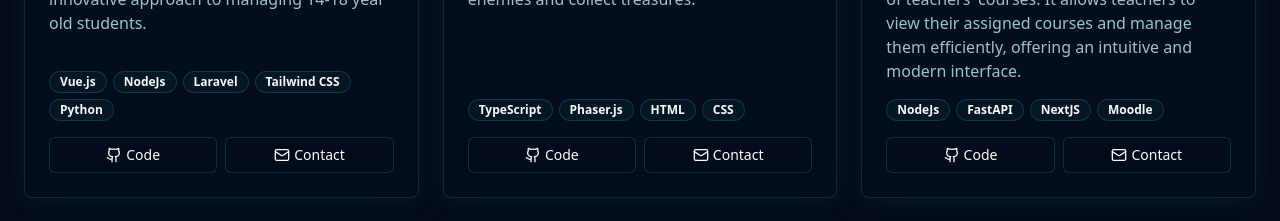
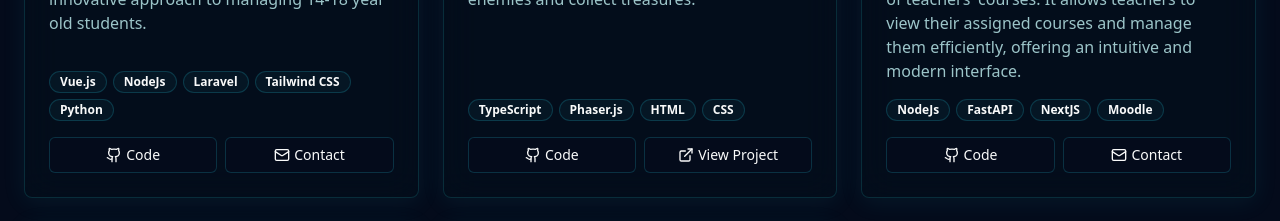
Before and after one commit to jaendev/portfolio-jaendev, a Next.js app: page / in a window 1280 px wide. Shown: the part 2520-2741 px from the top of the page. Built offline with nearby package versions, Linux system fonts and the light colour scheme.

Commit message:
fix: update link for Dungeon Game to point to the live site

```diff
--- a/app/page.tsx
+++ b/app/page.tsx
@@ -48,7 +48,7 @@ export default function Home() {
       title: "Dungeon Game",
       description: "Dungeon Crawler is a 2D adventure game in Phaser, where you explore dungeons, face enemies and collect treasures.",
       tags: ["TypeScript", "Phaser.js", "HTML", "CSS"],
-      link: "#",
+      link: "https://dungeon-crawler.brianjaen.com/",
       github: "https://github.com/jaendev/dungeonGame"
     },
     {
```
